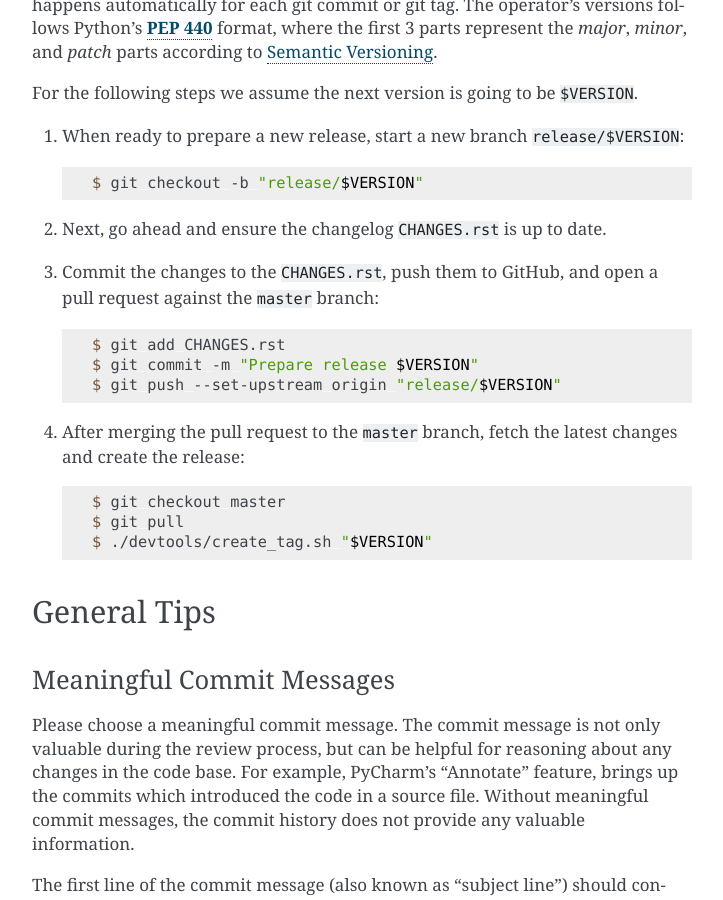
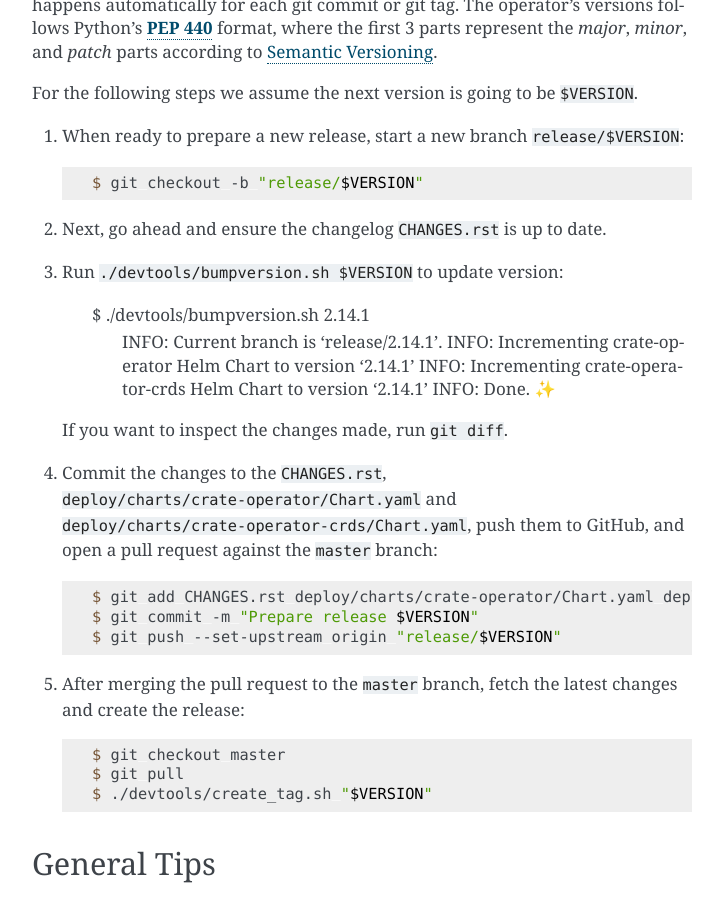
Before and after one commit to crate/crate-operator, a Sphinx documentation site: the page built from docs/source/development.rst, in a window 1280 px wide and 900 px high, scrolled down 3815 px. Shown: the whole window, without its empty margins (388-1111 px from the left). Built offline with Sphinx 7.4.7, drawn with Linux system fonts in a browser that asks for light colours; pages that are not in the unit, such as notebooks, are missing from menus.

Commit message:
add script to increment helm charts version
test on branch

test new version

test only one chart

add helm repo to workflow

test fake version 2.14.2

remove tests

change dependency repo

```diff
--- a/docs/source/development.rst
+++ b/docs/source/development.rst
@@ -218,12 +218,24 @@
 
 #. Next, go ahead and ensure the changelog ``CHANGES.rst`` is up to date.
 
-#. Commit the changes to the ``CHANGES.rst``, push them to GitHub, and open a
+#. Run ``./devtools/bumpversion.sh $VERSION`` to update version:
+
+        $ ./devtools/bumpversion.sh 2.14.1
+         INFO:  Current branch is 'release/2.14.1'.
+         INFO:  Incrementing crate-operator Helm Chart to version '2.14.1'
+         INFO:  Incrementing crate-operator-crds Helm Chart to version '2.14.1'
+         INFO:  Done. ✨
+
+   If you want to inspect the changes made, run ``git diff``.
+
+#. Commit the changes to the ``CHANGES.rst``,
+   ``deploy/charts/crate-operator/Chart.yaml`` and
+   ``deploy/charts/crate-operator-crds/Chart.yaml``, push them to GitHub, and open a
    pull request against the ``master`` branch:
 
    .. code-block:: console
 
-      $ git add CHANGES.rst
+      $ git add CHANGES.rst deploy/charts/crate-operator/Chart.yaml deploy/charts/crate-operator-crds/Chart.yaml
       $ git commit -m "Prepare release $VERSION"
       $ git push --set-upstream origin "release/$VERSION"
 
```
Also changed, not shown: 4 other files.
